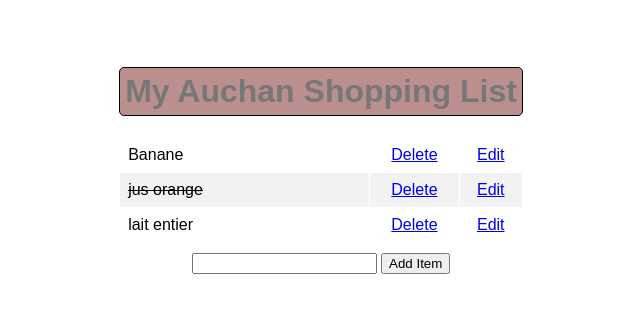
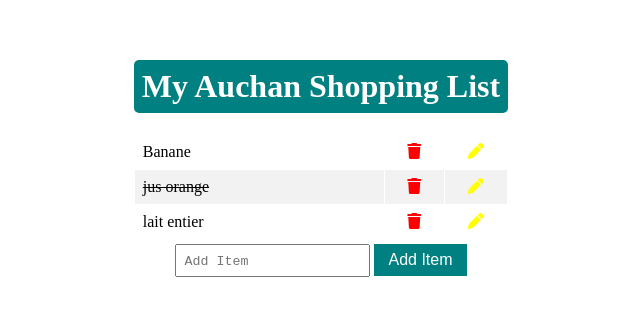
Before and after one commit to assane251/toDoList, a plain HTML site: page index.html in a window 1280 px wide. Shown: the part 240-556 px from the top of the page, without its empty margins (319-959 px from the left). Drawn offline with Linux system fonts and the light colour scheme.

Commit message:
Add files via upload

```diff
--- a/index.html
+++ b/index.html
@@ -20,7 +20,7 @@
     <div class="output"></div>
 
     <div class="container">
-      <input type="text" id="addItem" />
+      <input type="text" id="addItem" placeholder="Add Item" />
       <input type="button" id="addNew" value="Add Item" />
     </div>
 
--- a/script.js
+++ b/script.js
@@ -36,7 +36,7 @@ function build() {
     deleteBtn.href = "#";
     deleteBtn.title = "Delete";
     deleteBtn.classList.add("btn-danger");
-    deleteBtn.innerHTML = "Delete";
+    deleteBtn.innerHTML = '<i class="fa-solid fa-trash"></i>';
     deleteBtn.dataset.index = i;
     deleteBtn.addEventListener("click", function (e) {
       e.preventDefault();
@@ -49,7 +49,7 @@ function build() {
     editBtn.href = "#";
     editBtn.title = "Edit";
     editBtn.classList.add("btn-warning");
-    editBtn.innerHTML = "Edit";
+    editBtn.innerHTML = '<i class="fa-solid fa-pen"></i>';
     editBtn.dataset.index = i;
     editBtn.addEventListener("click", function (e) {
       e.preventDefault();
--- a/style.css
+++ b/style.css
@@ -3,7 +3,7 @@
 }
 
 body {
-  font-family: sans-serif;
+  font-family: 'Jetbrains Mono';
   width: 100vw;
   height: 100vh;
   display: flex;
@@ -16,18 +16,10 @@ body {
 h1 {
   align-items: center;
   flex-direction: column;
-  color: #777;
-  border: 1px solid black;
-  background-color: rosybrown;
-  padding: 5px;
+  color: #fff;
+  background-color: teal;
+  padding: 8px;
   border-radius: 5px;
-}
-
-span {
-  font-size: 0.8em;
-  color: red;
-  padding: 5px;
-  cursor: pointer;
 }
 
 td:first-child {
@@ -64,10 +56,36 @@ table.shopping-list tr:hover {
 table.shopping-list th {
   padding-top: 12px;
   padding-bottom: 12px;
-  /* background-color: #4caf50; */
   color: white;
 }
 
 .container {
-  margin-top: 10px;
+  margin: 4px 0;
 }
+
+input[type="text"] {
+  padding: 7px;
+}
+
+::placeholder {
+  font-family: 'JetBrains Mono', monospace;
+}
+
+input[type="button"] {
+  padding: 7px 14px;
+  font-size: 16px;
+  cursor: pointer;
+  background-color: teal !important;
+  color: #fff;
+  border: none !important;
+}
+
+.btn-danger {
+  color: red;
+  cursor: pointer !important;
+}
+
+.btn-warning {
+  color: yellow;
+  cursor: pointer;
+}
```
